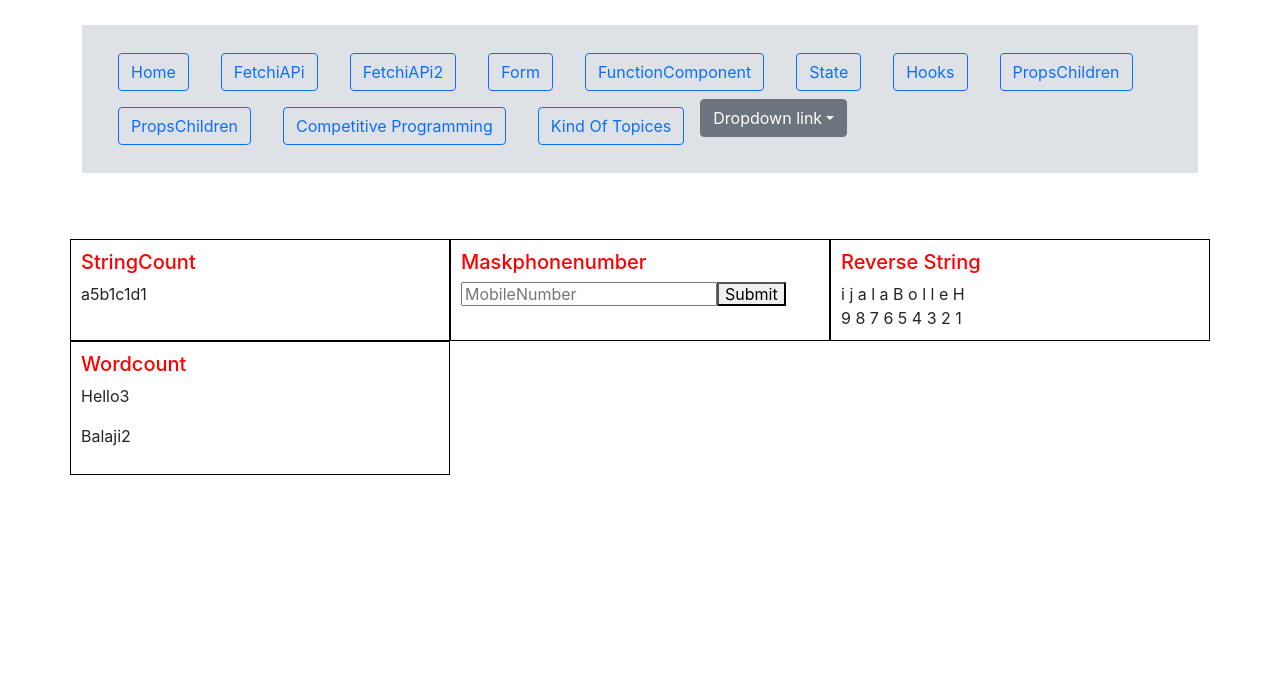
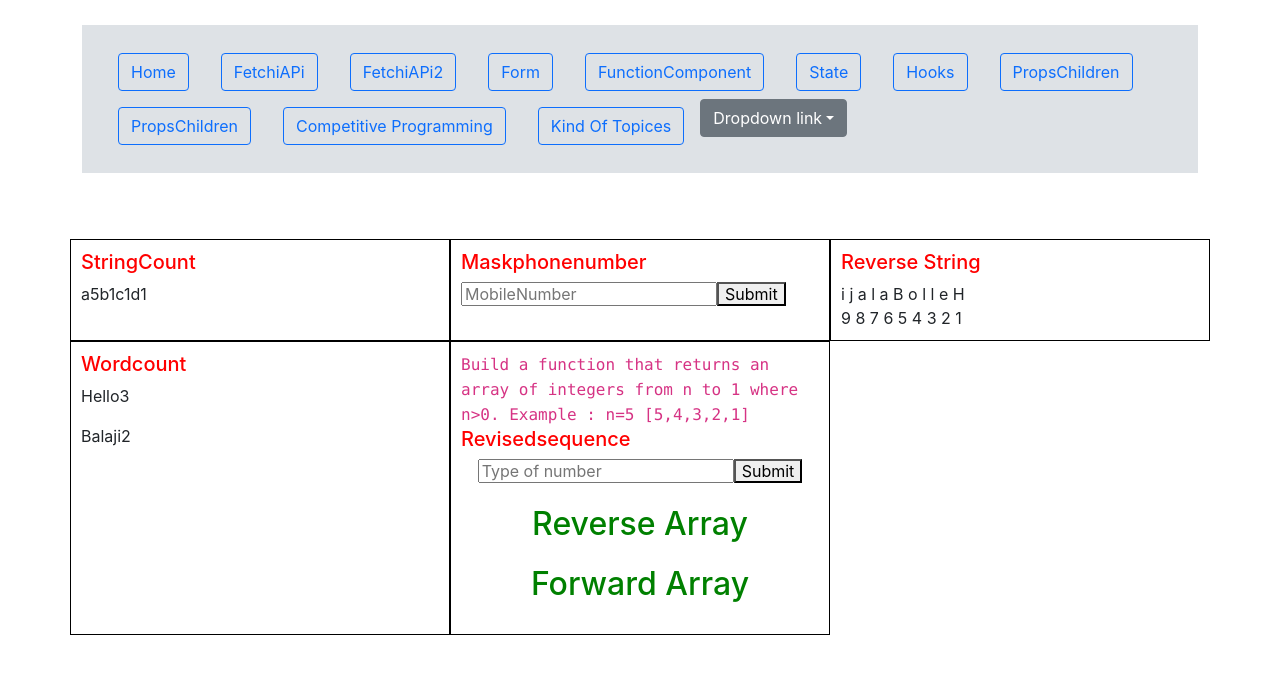
Before and after one commit to balaji1610/basic_react_new, a React (Create React App) app: page /Competitiveprogramming in a window 1280 px wide. Shown: the top 674 px of the page. Built offline with nearby package versions, Linux system fonts and the light colour scheme.

Commit message:
Revisedsequence

```diff
--- a/src/CompetitiveProgramming/Program/Program.jsx
+++ b/src/CompetitiveProgramming/Program/Program.jsx
@@ -2,6 +2,7 @@ import StringCount from "../Stringcount";
 import Maskphonenumber from "../Maskphonenumber";
 import ReverseString from "../Reversestring";
 import Wordcount from "../WordCount";
+import Revisedsequence from "../Revisedsequence";
 export default function program() {
   return (
     <div>
@@ -36,7 +37,18 @@ export default function program() {
               <Wordcount />
             </section>
           </div>
-          <div className="col-md-4 col-sm-4"></div>
+          <div className="col-md-4 col-sm-4 Programm_c_ui">
+            <section>
+              <code>
+                {" "}
+                Build a function that returns an array of integers from n to 1
+                where n{">"}0. Example : n=5 [5,4,3,2,1]
+              </code>
+
+              <h5>Revisedsequence</h5>
+              <Revisedsequence />
+            </section>
+          </div>
           <div className="col-md-4 col-sm-4"></div>
         </div>
       </div>
--- /dev/null
+++ b/src/CompetitiveProgramming/Revisedsequence.jsx
@@ -0,0 +1,66 @@
+import { useState } from "react";
+export default function Revisedsequence() {
+  const [inputData, setInputData] = useState("");
+
+  const [reverseArray, setReverseArray] = useState([]);
+
+  const [forwardArray, setForwardArray] = useState([]);
+
+  const submitClick = () => {
+    // setAfterSubmit(Number(inputData));
+
+    const Content = Number(inputData);
+
+    const reverseFn = () => {
+      let Emptyreverse = [];
+
+      for (let i = Content; i > 0; i--) {
+        Emptyreverse.push(i);
+      }
+
+      return Emptyreverse;
+    };
+
+    const ForwardFn = () => {
+      let Emptyforward = [];
+      for (let x = 1; Content >= x; x++) {
+        Emptyforward.push(x);
+      }
+
+      return Emptyforward;
+    };
+
+    setReverseArray(reverseFn());
+    setForwardArray(ForwardFn());
+  };
+
+  const handleEvent = (e) => {
+    setInputData(e.target.value);
+  };
+
+  return (
+    <div className="App">
+      <input
+        type="text"
+        name="Numbers"
+        onChange={handleEvent}
+        placeholder="Type of number"
+      />
+
+      <button onClick={submitClick}>Submit</button>
+
+      <section>
+        <h1>Reverse Array</h1>
+        {reverseArray.map((item) => {
+          return <span>{item}&nbsp;</span>;
+        })}
+      </section>
+      <section>
+        <h1>Forward Array</h1>
+        {forwardArray.map((item) => {
+          return <span>{item}&nbsp;</span>;
+        })}
+      </section>
+    </div>
+  );
+}
```
